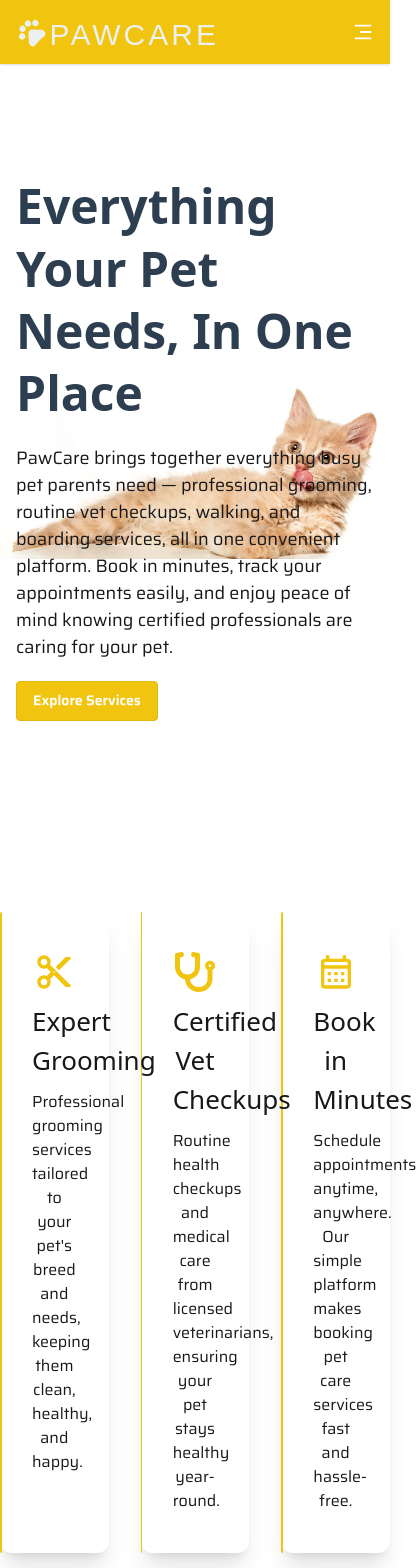
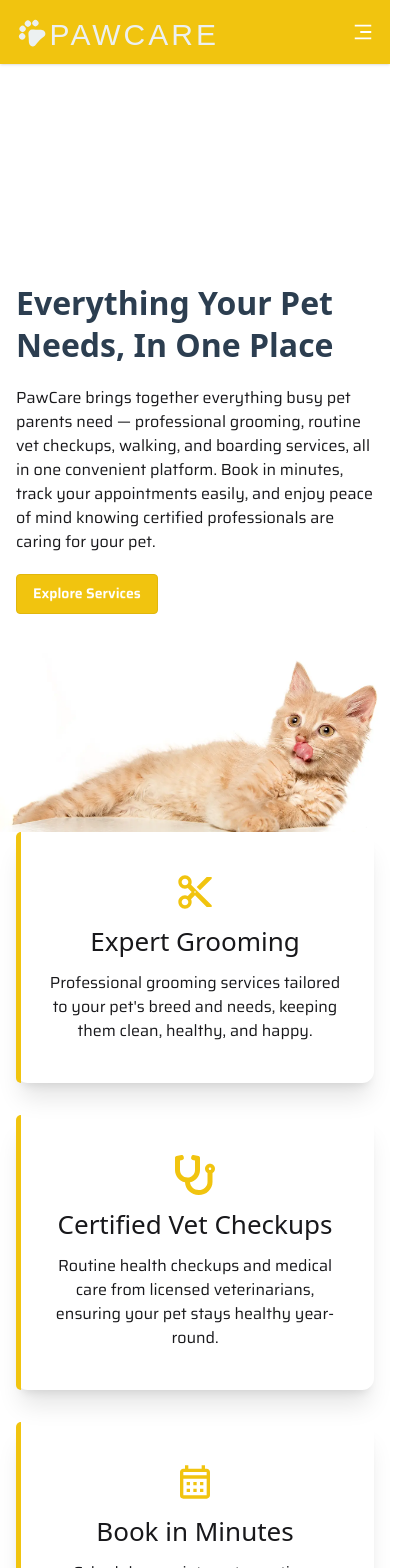
Before and after one commit to codebyanwar/PawCare, a React (Vite) app: page / in a window 390 px wide. Shown: the top 1568 px of the page, 416 px wide, since content can reach past the window. Built offline with nearby package versions, Linux system fonts and the light colour scheme; a web font is replaced by a local one.

Commit message:
responsive done for hero and about card

```diff
--- a/src/Component/Card/AboutCard.jsx
+++ b/src/Component/Card/AboutCard.jsx
@@ -5,8 +5,8 @@ import { MdOutlineCalendarMonth, MdOutlineContentCut } from 'react-icons/md';
 
 const AboutCard = () => {
     return (
-      <div className="lg:w-7xl mx-auto py-20">
-        <div className="grid grid-cols-3 gap-8">
+      <div className="lg:w-7xl lg:mx-auto lg:py-20 px-[4%]">
+        <div className="grid grid-cols-1 lg:grid-cols-3 gap-8">
           <div className="text-center py-10 px-8 rounded-b-xl shadow-xl about-card">
             <MdOutlineContentCut className="h-10 w-10 inline-block relative z-10 about-card-icon" />
             <h3 className="title-font text-[26px] py-2.5 relative z-10">
--- a/src/Component/Hero/HomeHero.jsx
+++ b/src/Component/Hero/HomeHero.jsx
@@ -3,13 +3,16 @@ import HomeHeroBGImg from '../../assets/hero.webp'
 
 const HomeHero = () => {
     return (
-      <div style={{backgroundImage: `url(${HomeHeroBGImg})`}} className="hero min-h-[91vh] bg-no-repeat bg-contain bg-right">
+      <div
+        style={{ backgroundImage: `url(${HomeHeroBGImg})` }}
+        className="hero min-h-[91vh] bg-no-repeat bg-contain bg-bottom-right "
+      >
         <div className="hero-content lg:w-7xl mx-auto justify-start">
           <div className="lg:w-160">
-            <h1 className="text-[#2c3e50] text-5xl title-font font-semibold leading-[1.3em]">
+            <h1 className="text-[#2c3e50] text-[32px] lg:text-5xl title-font font-semibold leading-[1.3em]">
               Everything Your Pet Needs, In One Place
             </h1>
-            <p className="py-5 text-[18px]">
+            <p className="py-5 text-[16px] lg:text-[18px]">
               PawCare brings together everything busy pet parents need —
               professional grooming, routine vet checkups, walking, and boarding
               services, all in one convenient platform. Book in minutes, track
--- a/src/index.css
+++ b/src/index.css
@@ -14,7 +14,6 @@
   --color-base-300: #2c3e50;
 }
 
-
 .heading-font {
   font-family: "Caacupe One", sans-serif;
 }
@@ -24,7 +23,6 @@
 
 }
 
-
 body{
   font-family: "Saira", sans-serif;
 }
```
